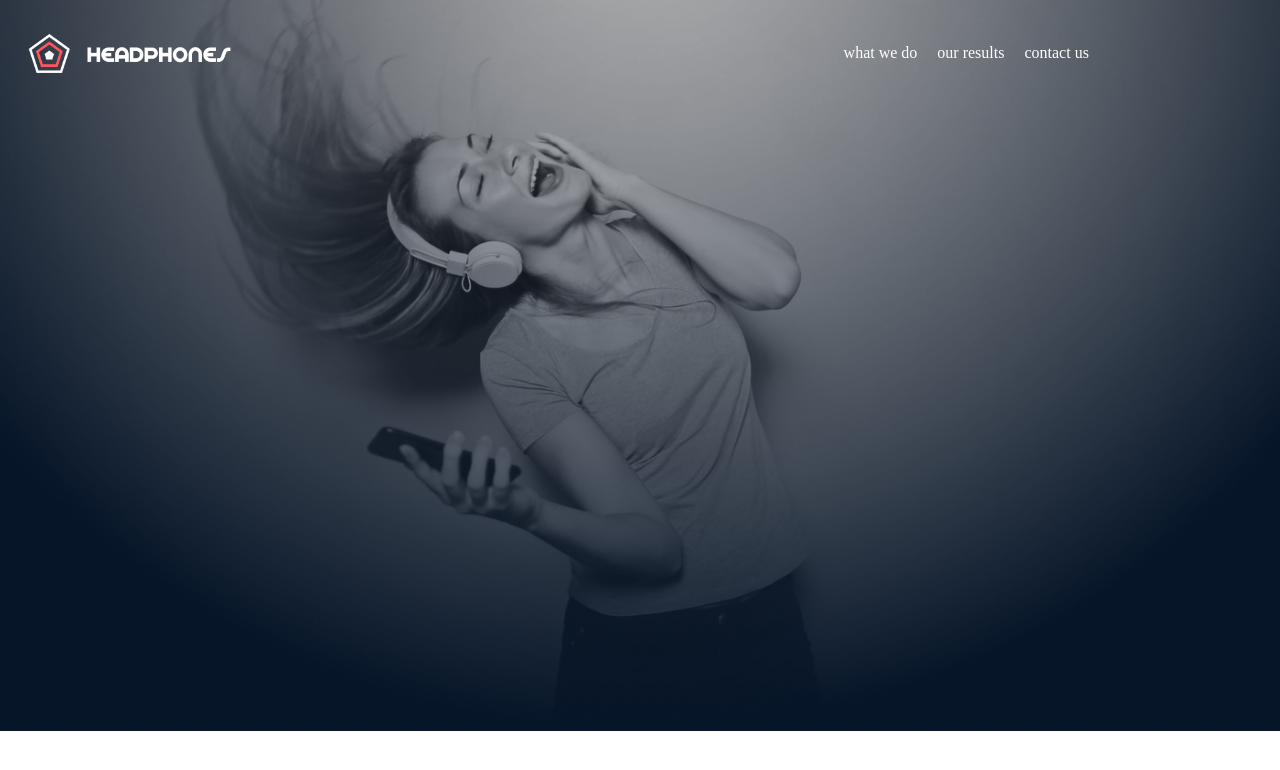
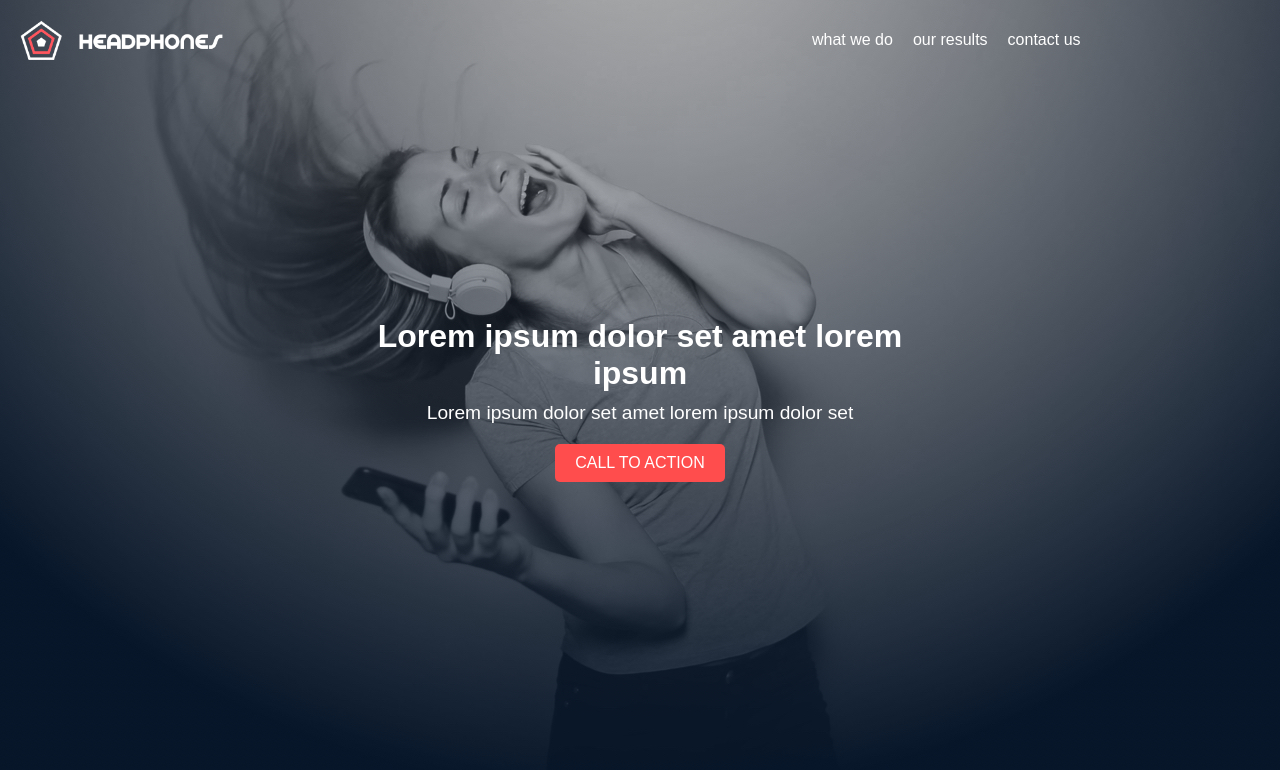
Before and after one commit to Brian-Samson01/alx_html_css, a plain HTML site: page headphones/0-index.html in a window 1280 px wide. Drawn offline with Linux system fonts and the light colour scheme.

Commit message:
updated header/first section

```diff
--- a/headphones/0-index.html
+++ b/headphones/0-index.html
@@ -40,5 +40,16 @@
             </nav>
         </div>
     </header>
+
+      <!-- Hero Section -->
+    <section class="hero">
+        <div class="hero-content">
+            <h1>Lorem ipsum dolor set amet lorem ipsum</h1>
+            <p>Lorem ipsum dolor set amet lorem ipsum dolor set</p>
+            <a href="#" class="cta-button">CALL TO ACTION</a>
+        </div>
+    </section>
 </body>
 </html>
+</body>
+</html>
--- a/headphones/0-styles.css
+++ b/headphones/0-styles.css
@@ -1,18 +1,23 @@
-body {
-    background-image: url(assets/headphones_hero_1.jpg);
-    background-repeat: no-repeat;
-    background-size: cover;
+/* General Styling */
+* {
+    margin: 0;
+    padding: 0;
+    box-sizing: border-box;
+    font-family: Arial, sans-serif;
 }
-/* General Header Styling */
+
+/* Header */
 header {
     display: flex;
     justify-content: space-between;
     align-items: center;
     padding: 20px;
     background: transparent;
+    position: absolute;
+    width: 100%;
 }
 
-/* Logo Styling */
+/* Logo */
 .logo {
     display: flex;
     align-items: center;
@@ -26,8 +31,7 @@ header {
     margin-right: 10px;
 }
 
-
-/* Desktop Navigation (Always Visible) */
+/* Desktop Navigation */
 .desktop-nav .nav-links {
     display: flex;
     gap: 20px;
@@ -52,7 +56,7 @@ header {
     color: white;
     font-size: 24px;
     cursor: pointer;
-    display: none; /* Hidden by default */
+    display: none;
 }
 
 /* Mobile Menu */
@@ -60,7 +64,7 @@ header {
     position: relative;
 }
 
-/* Dropdown Navigation (Initially Hidden) */
+/* Dropdown Navigation */
 .dropdown-nav {
     display: none;
     position: absolute;
@@ -71,19 +75,62 @@ header {
     border-radius: 5px;
 }
 
-/* Show menu when checkbox is checked */
 #menu-toggle:checked ~ .dropdown-nav {
     display: block;
 }
 
-/* Mobile Responsiveness */
+/* Hero Section */
+.hero {
+    background: url('assets/headphones_hero_1.jpg') no-repeat center center/cover;
+    height: 100vh;
+    display: flex;
+    justify-content: center;
+    align-items: center;
+    text-align: center;
+    color: white;
+}
+
+.hero-content {
+    max-width: 600px;
+}
+
+.hero h1 {
+    font-size: 2rem;
+    font-weight: bold;
+}
+
+.hero p {
+    font-size: 1.2rem;
+    margin: 10px 0;
+}
+
+.cta-button {
+    display: inline-block;
+    padding: 10px 20px;
+    background: #ff4d4d;
+    color: white;
+    text-decoration: none;
+    font-size: 1rem;
+    border-radius: 5px;
+    margin-top: 10px;
+}
+
+/* Responsive Hero Image */
+@media screen and (max-width: 1024px) {
+    .hero {
+        background: url('assets/headphones_hero_1.jpg') no-repeat center center/cover;
+    }
+}
+
 @media screen and (max-width: 768px) {
-    /* Hide desktop navigation on mobile */
+    .hero {
+        background: url('assets/headphones_hero_1.jpg') no-repeat center center/cover;
+    }
+
     .desktop-nav {
         display: none;
     }
 
-    /* Show hamburger menu */
     .hamburger-menu {
         display: block;
     }
```
